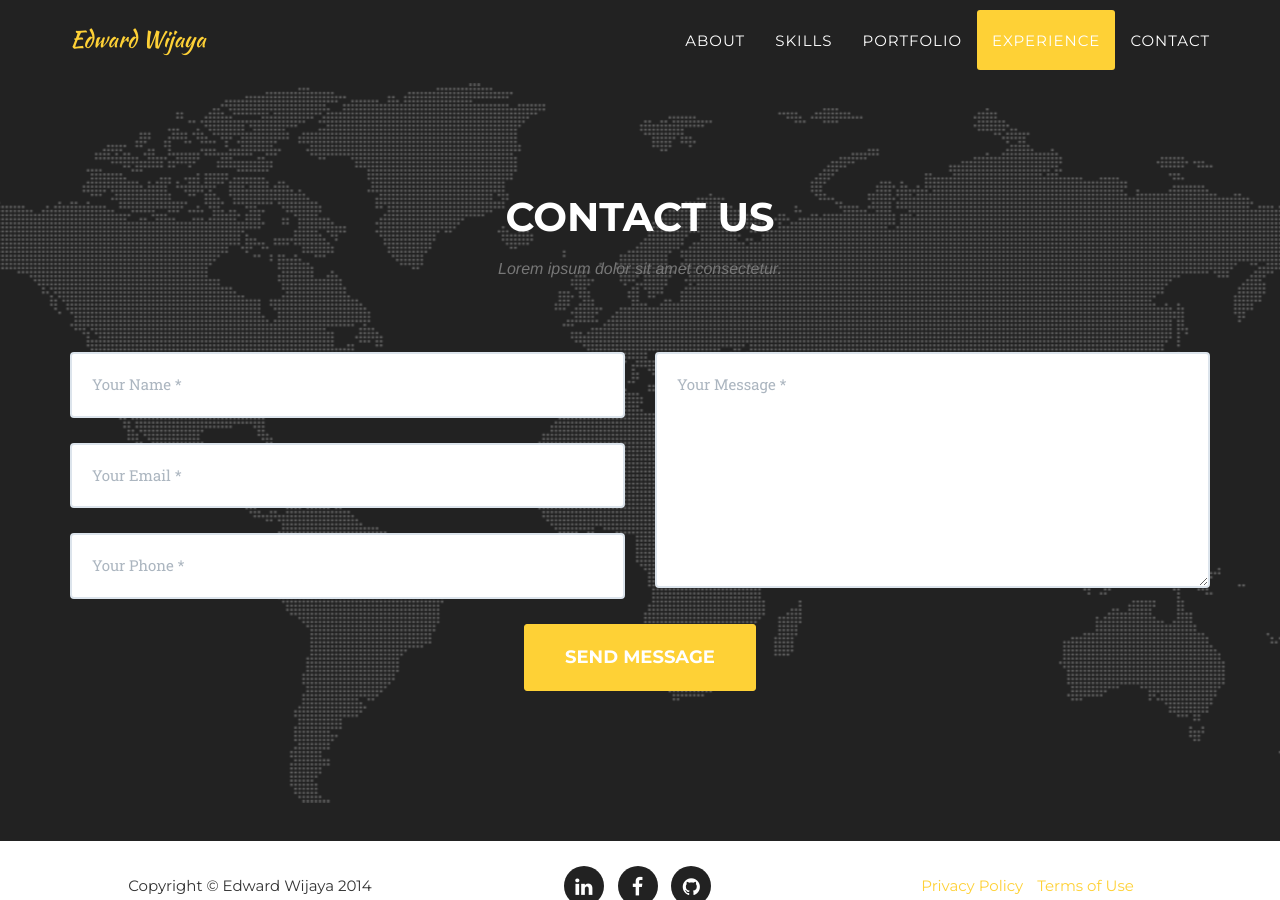
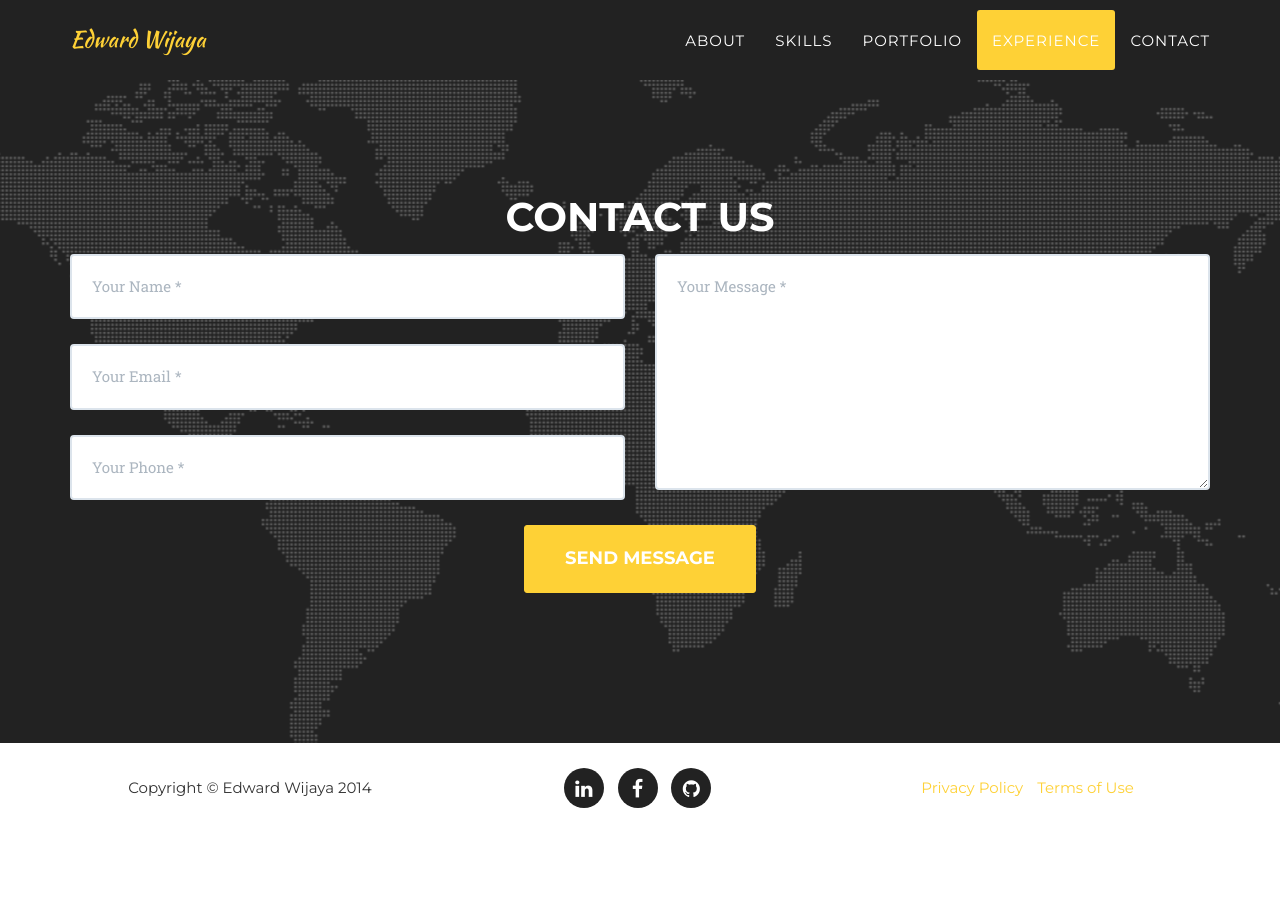
Before and after one commit to edwardwijaya/edwardwijaya.github.io, a Jekyll site: the page built from index.html, in a window 1280 px wide and 900 px high, scrolled down 6305 px. Built offline with Jekyll 4.4.1, drawn with Linux system fonts in a browser that asks for light colours; some web fonts are replaced; after the commit the page ends 7138 px from its top, so only the background shows below that.

Commit message:
remove lorem ipsum

```diff
--- a/_includes/contact.html
+++ b/_includes/contact.html
@@ -3,7 +3,7 @@
             <div class="row">
                 <div class="col-lg-12 text-center">
                     <h2 class="section-heading">Contact Us</h2>
-                    <h3 class="section-subheading text-muted">Lorem ipsum dolor sit amet consectetur.</h3>
+                    <!--<h3 class="section-subheading text-muted"></h3>-->
                 </div>
             </div>
             <div class="row">
```
